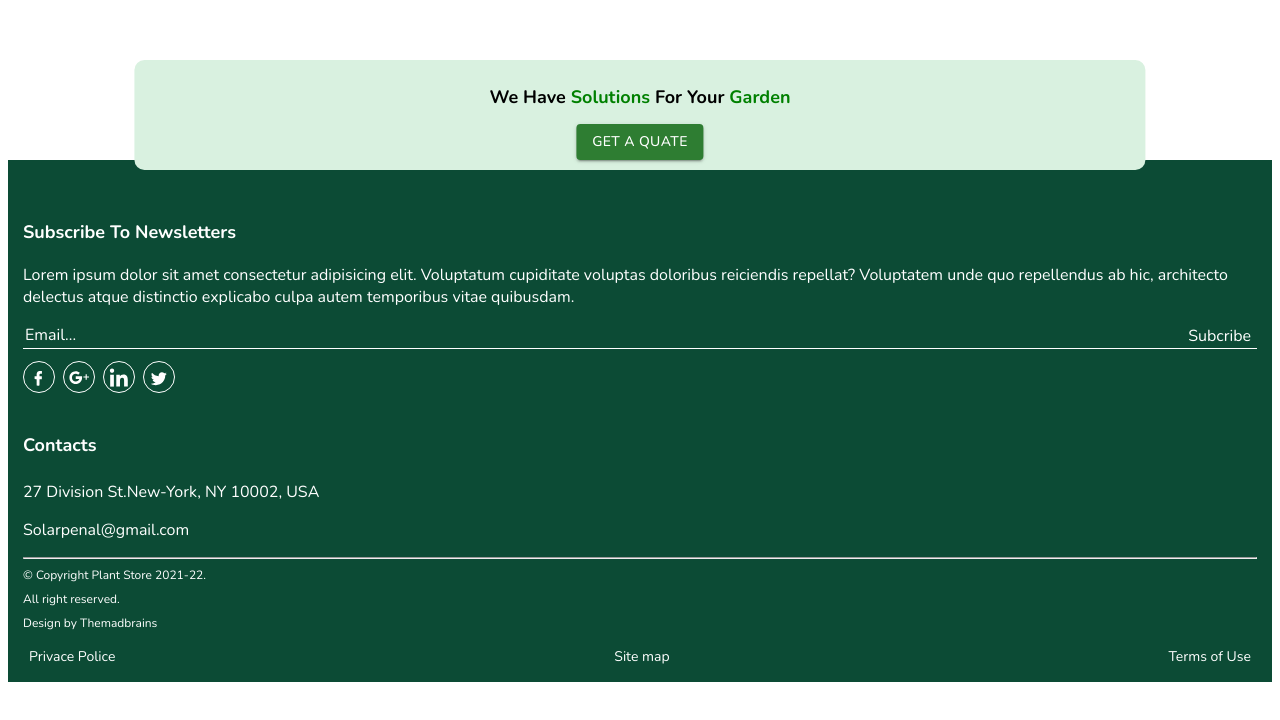
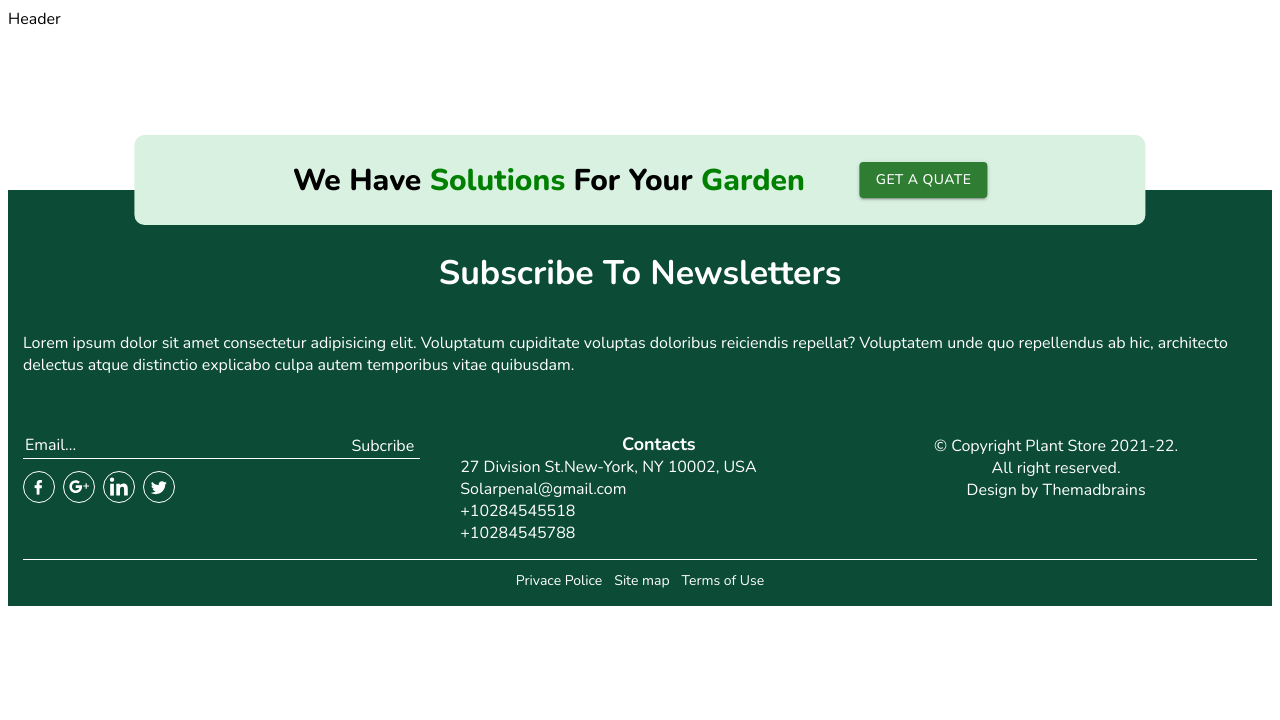
Before and after one commit to YevhenTkalenko/Plant-shop-On-React, a React (Create React App) app: page / in a window 1280 px wide. Shown: the top 720 px of the page. Built offline with nearby package versions, Linux system fonts and the light colour scheme.

Commit message:
finished footer and start header

```diff
--- a/src/Container/App.tsx
+++ b/src/Container/App.tsx
@@ -1,9 +1,11 @@
 import Footer from './Sections/Footer/Footer'
+import Header from './Sections/Header/Header'
 
 interface Props {}
 const App = (props: Props) => {
     return (
         <>
+            <Header />
             <Footer />
         </>
     )
--- a/src/Container/Sections/Footer/Footer.scss
+++ b/src/Container/Sections/Footer/Footer.scss
@@ -1,4 +1,4 @@
-@media (min-width: 200px) {
+@media (min-width: 320px) {
     .footer-section {
         background-color: rgba(12, 75, 53, 1);
         color: rgba(255, 255, 255, 1);
@@ -10,69 +10,24 @@
         padding: 15px;
         padding-top: 40px;
 
-        .footer-title {
-            margin: 20px 0px;
-
-            h4 {
-                font-size: 18px;
-                font-weight: 700;
-                margin: 0;
-            }
-        }
-
-        .footer-sub-title p {
-            hyphens: auto;
-        }
-
-        .footer-form {
-            .form-container {
-                width: 100%;
-                display: flex;
-                justify-content: space-between;
-                border-bottom: 1px solid white;
-
-                input {
-                    background: none;
-                    border: none;
-                    color: white;
-                    outline: none;
-                    overflow: auto;
-
-                    &::placeholder {
-                        color: white;
-                        font-size: 16px;
-                    }
-                }
-
-                button {
-                    background: none;
-                    color: white;
-                    border: none;
-                    cursor: pointer;
-                    font-size: 16px;
-                }
-            }
-        }
-
-        .footer-contacts {
-            h4 {
-                font-size: 18px;
-                font-weight: 700;
-                margin-top: 40px;
-            }
-        }
-
-        .footer-protect-info {
-            p {
-                margin: 8px 0px;
-                font-size: 12px;
-            }
-        }
-
         .footer-down-links {
             display: flex;
             justify-content: space-between;
             margin-top: 15px;
+            width: 100%;
         }
     }
 }
+
+@media (min-width: 1024px) {
+    .footer-container {
+        display: flex;
+        flex-wrap: wrap;
+
+        .footer-down-links {
+            justify-content: center;
+            border-top: 1px solid white;
+            padding-top: 10px;
+        }
+    }
+}
--- a/src/Container/Sections/Footer/Footer.tsx
+++ b/src/Container/Sections/Footer/Footer.tsx
@@ -1,7 +1,8 @@
 import './Footer.scss'
-
-import FooterSocailMedia from './FooterSocialMedia/FooterSocailMedia'
+import FooterExtendInfo from './FooterExtendInfo/FooterExtendInfo'
+import FooterForm from './FooterForm/FooterForm'
 import FooterRoadMap from './FooterRoadMap/FooterRoadMap'
+import FooterTitle from './FooterTitle/FooterTitle'
 import UpFooter from './UpFooter/UpFooter'
 
 interface Props {}
@@ -11,38 +12,9 @@ const Footer = (props: Props) => {
         <footer className="footer-section">
             <UpFooter />
             <div className="footer-container">
-                <div className="footer-title">
-                    <h4>Subscribe To Newsletters</h4>
-                </div>
-                <div className="footer-sub-title">
-                    <p>
-                        Lorem ipsum dolor sit amet consectetur adipisicing elit.
-                        Voluptatum cupiditate voluptas doloribus reiciendis
-                        repellat? Voluptatem unde quo repellendus ab hic,
-                        architecto delectus atque distinctio explicabo culpa
-                        autem temporibus vitae quibusdam.
-                    </p>
-                </div>
-                <form className="footer-form">
-                    <div className="form-container">
-                        <input type="text" placeholder="Email..." />
-                        <button>Subcribe</button>
-                    </div>
-                </form>
-                <div className="footer-social">
-                    <FooterSocailMedia />
-                </div>
-                <div className="footer-contacts">
-                    <h4>Contacts</h4>
-                    <p>27 Division St.New-York, NY 10002, USA</p>
-                    <p>Solarpenal@gmail.com</p>
-                </div>
-                <hr />
-                <div className="footer-protect-info">
-                    <p>© Copyright Plant Store 2021-22.</p>
-                    <p> All right reserved.</p>
-                    <p> Design by Themadbrains</p>
-                </div>
+                <FooterTitle />
+                <FooterForm />
+                <FooterExtendInfo />
                 <div className="footer-down-links">
                     <FooterRoadMap to="/">Privace Police</FooterRoadMap>
                     <FooterRoadMap to="/">Site map</FooterRoadMap>
--- /dev/null
+++ b/src/Container/Sections/Footer/FooterExtendInfo/FooterExtendInfo.scss
@@ -0,0 +1,42 @@
+@media (min-width: 320px) {
+    .footer-contacts {
+        h4 {
+            font-size: 18px;
+            font-weight: 700;
+            margin-top: 40px;
+        }
+    }
+
+    .footer-protect-info {
+        p {
+            margin: 8px 0px;
+            font-size: 12px;
+        }
+    }
+}
+
+@media (min-width: 1024px) {
+    hr {
+        display: none;
+    }
+
+    .footer-contacts {
+        display: flex;
+        flex-direction: column;
+        margin-left: 40px;
+        width: calc(33% - 10px);
+
+        h4 {
+            margin-bottom: 0;
+            text-align: center;
+        }
+    }
+
+    .footer-protect-info {
+        display: flex;
+        justify-content: center;
+        align-items: center;
+        flex-direction: column;
+        width: calc(33% - 10px);
+    }
+}
--- /dev/null
+++ b/src/Container/Sections/Footer/FooterExtendInfo/FooterExtendInfo.tsx
@@ -0,0 +1,23 @@
+import './FooterExtendInfo.scss'
+
+interface Props {}
+const FooterExtendInfo = (props: Props) => {
+    return (
+        <>
+            <div className="footer-contacts">
+                <h4>Contacts</h4>
+                <span>27 Division St.New-York, NY 10002, USA</span>
+                <span>Solarpenal@gmail.com</span>
+                <span>+10284545518</span>
+                <span>+10284545788</span>
+            </div>
+            <hr />
+            <div className="footer-protect-info">
+                <span>© Copyright Plant Store 2021-22.</span>
+                <span>All right reserved.</span>
+                <span>Design by Themadbrains</span>
+            </div>
+        </>
+    )
+}
+export default FooterExtendInfo
--- /dev/null
+++ b/src/Container/Sections/Footer/FooterForm/FooterForm.scss
@@ -0,0 +1,44 @@
+@media (min-width: 320px) {
+    .footer-form {
+        .form-container {
+            width: 100%;
+            display: flex;
+            justify-content: space-between;
+            border-bottom: 1px solid white;
+
+            input {
+                background: none;
+                border: none;
+                color: white;
+                outline: none;
+                overflow: auto;
+
+                &::placeholder {
+                    color: white;
+                    font-size: 16px;
+                }
+            }
+
+            button {
+                background: none;
+                color: white;
+                border: none;
+                cursor: pointer;
+                font-size: 16px;
+            }
+        }
+    }
+}
+
+@media (min-width: 1024px) {
+    .footer-form {
+        display: flex;
+        flex-direction: column;
+        justify-content: center;
+        width: calc(33% - 10px);
+
+        input {
+            width: 75%;
+        }
+    }
+}
--- /dev/null
+++ b/src/Container/Sections/Footer/FooterForm/FooterForm.tsx
@@ -0,0 +1,18 @@
+import FooterSocailMedia from '../FooterSocialMedia/FooterSocailMedia'
+import './FooterForm.scss'
+
+interface Props {}
+const FooterForm = (props: Props) => {
+    return (
+        <form className="footer-form">
+            <div className="form-container">
+                <input type="text" placeholder="Email..." />
+                <button>Subcribe</button>
+            </div>
+            <div className="footer-social">
+                <FooterSocailMedia />
+            </div>
+        </form>
+    )
+}
+export default FooterForm
--- a/src/Container/Sections/Footer/FooterRoadMap/FooterRoadMap.scss
+++ b/src/Container/Sections/Footer/FooterRoadMap/FooterRoadMap.scss
@@ -1,3 +1,4 @@
+@media (min-width: 320px) {
     button {
         background: none;
         border: none;
@@ -9,3 +10,4 @@ button {
             font-size: 14px;
         }
     }
+}
--- /dev/null
+++ b/src/Container/Sections/Footer/FooterTitle/FooterTitle.scss
@@ -0,0 +1,26 @@
+@media (min-width: 320px) {
+    .footer-title {
+        margin: 20px 0px;
+
+        h4 {
+            font-size: 18px;
+            font-weight: 700;
+            margin: 0;
+        }
+    }
+
+    .footer-sub-title p {
+        hyphens: auto;
+    }
+}
+
+@media (min-width: 1024px) {
+    .footer-title {
+        width: 100%;
+        text-align: center;
+
+        h4 {
+            font-size: 34px;
+        }
+    }
+}
--- /dev/null
+++ b/src/Container/Sections/Footer/FooterTitle/FooterTitle.tsx
@@ -0,0 +1,22 @@
+import './FooterTitle.scss'
+
+interface Props {}
+const FooterTitle = (props: Props) => {
+    return (
+        <>
+            <div className="footer-title">
+                <h4>Subscribe To Newsletters</h4>
+            </div>
+            <div className="footer-sub-title">
+                <p>
+                    Lorem ipsum dolor sit amet consectetur adipisicing elit.
+                    Voluptatum cupiditate voluptas doloribus reiciendis
+                    repellat? Voluptatem unde quo repellendus ab hic, architecto
+                    delectus atque distinctio explicabo culpa autem temporibus
+                    vitae quibusdam.
+                </p>
+            </div>
+        </>
+    )
+}
+export default FooterTitle
--- a/src/Container/Sections/Footer/UpFooter/UpFooter.scss
+++ b/src/Container/Sections/Footer/UpFooter/UpFooter.scss
@@ -1,3 +1,4 @@
+@media (min-width: 320px) {
     .up-footer {
         position: absolute;
         background-color: rgba(217, 241, 224, 1);
@@ -5,7 +6,7 @@
         border-radius: 10px;
         left: 50%;
         transform: translate(-50%, 0%);
-    top: -100px;
+        top: -65px;
 
         div {
             padding: 10px;
@@ -25,3 +26,24 @@
             }
         }
     }
+}
+
+@media (min-width: 1024px) {
+    .up-footer {
+        top: -55px;
+
+        div {
+            flex-direction: row;
+            align-items: center;
+            justify-content: center;
+            height: 70px;
+        }
+
+        h2 {
+            font-size: 30px;
+            font-weight: 800;
+            margin: 0;
+            margin-right: 55px;
+        }
+    }
+}
--- /dev/null
+++ b/src/Container/Sections/Header/Header.tsx
@@ -0,0 +1,5 @@
+interface Props {}
+const Header = (props: Props) => {
+    return <div>Header</div>
+}
+export default Header
```
Lines whose indentation alone changed are shown as unchanged.
